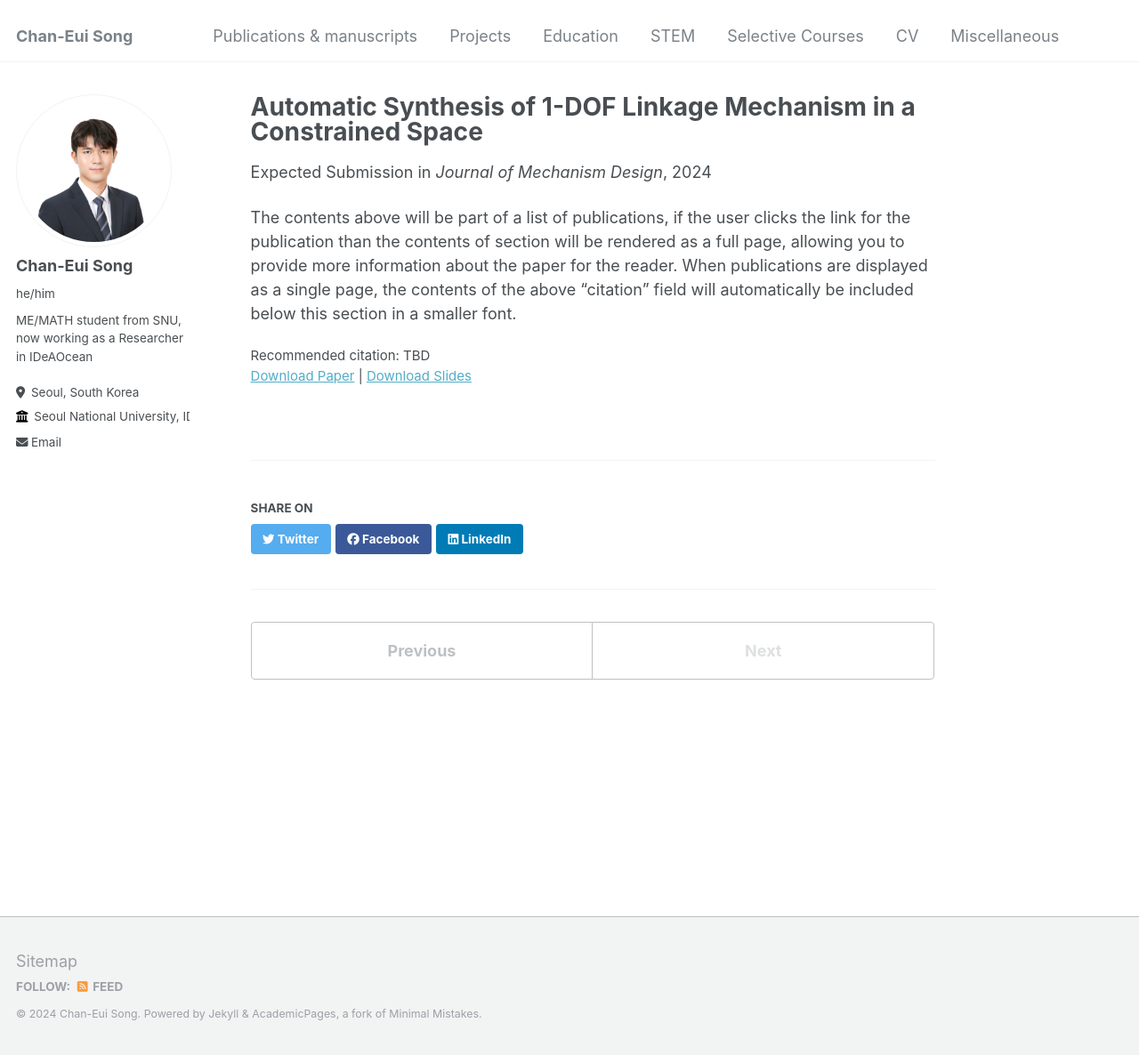
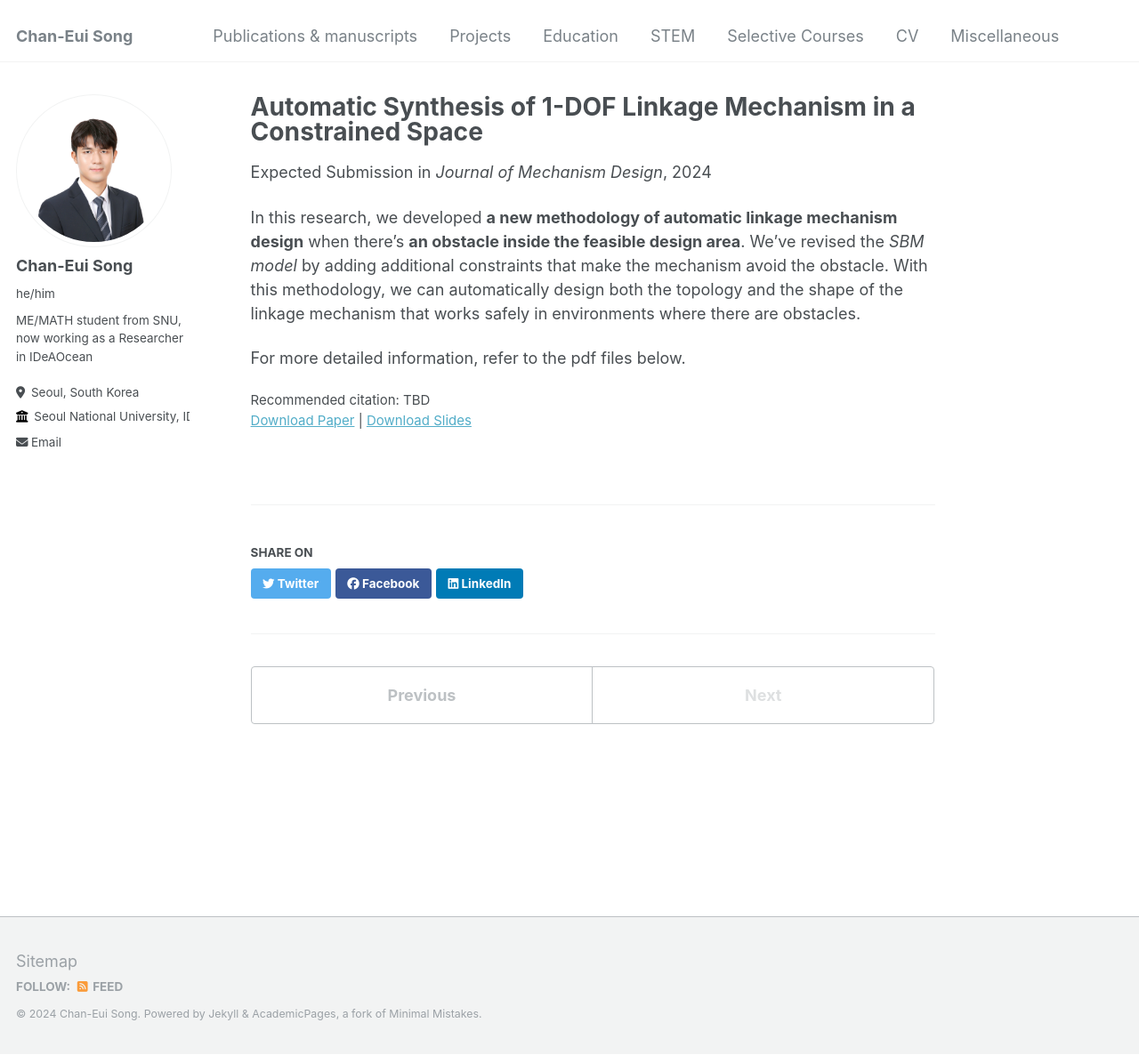
Before and after one commit to cksdml1014/chanisong, a Jekyll site: the page built from _publications/2009-10-01-paper-title-number-1.md, in a window 1280 px wide and 1186 px high. Shown: the whole window at 89% size. Built offline with Jekyll 4.4.1, drawn with Linux system fonts in a browser that asks for light colours.

Commit message:
Update 2009-10-01-paper-title-number-1.md

```diff
--- a/_publications/2009-10-01-paper-title-number-1.md
+++ b/_publications/2009-10-01-paper-title-number-1.md
@@ -9,4 +9,9 @@ slidesurl: 'http://academicpages.github.io/files/slides1.pdf'
 paperurl: 'http://academicpages.github.io/files/paper1.pdf'
 citation: 'TBD'
 ---
-The contents above will be part of a list of publications, if the user clicks the link for the publication than the contents of section will be rendered as a full page, allowing you to provide more information about the paper for the reader. When publications are displayed as a single page, the contents of the above "citation" field will automatically be included below this section in a smaller font.
+
+In this research, we developed **a new methodology of automatic linkage mechanism design** when there's **an obstacle inside the feasible design area**.
+We've revised the *SBM model* by adding additional constraints that make the mechanism avoid the obstacle.
+With this methodology, we can automatically design both the topology and the shape of the linkage mechanism that works safely in environments where there are obstacles.
+
+For more detailed information, refer to the pdf files below.
```
